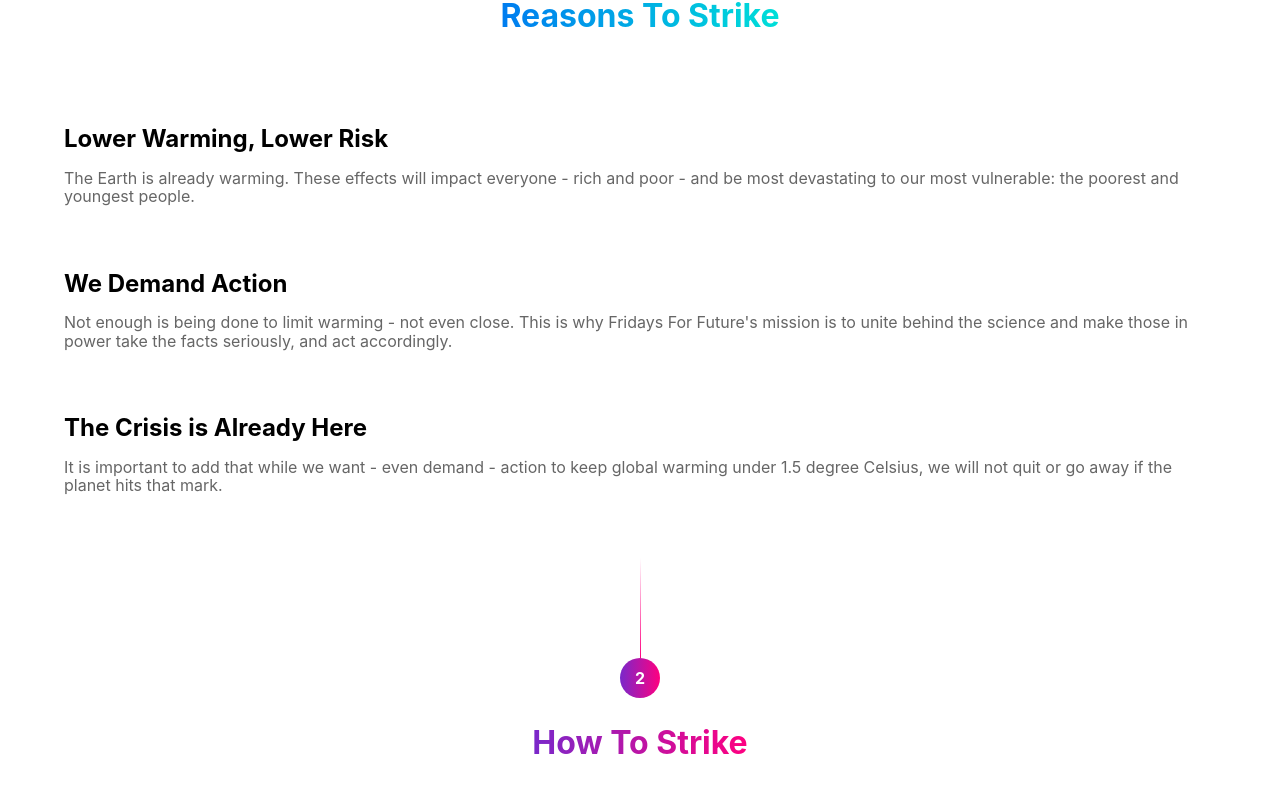
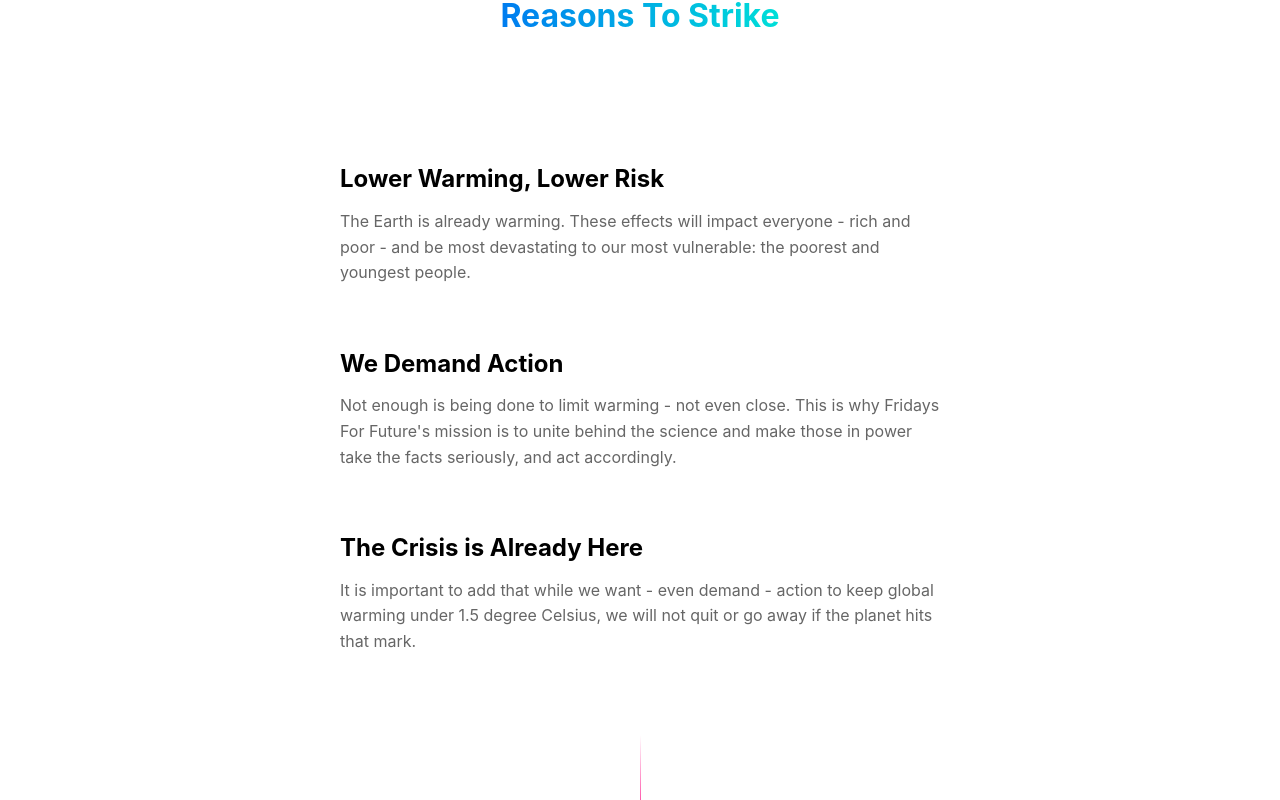
Before and after one commit to trif0lium/fff, a React (Vite) app in the folder react/: page / in a window 1280 px wide. Shown: the part 1040-1840 px from the top of the page. Built offline with nearby package versions, Linux system fonts and the light colour scheme.

Commit message:
feat(components/ReasonsToStrike): set maxWidth to 600px

```diff
--- a/react/src/components/ReasonsToStrike.tsx
+++ b/react/src/components/ReasonsToStrike.tsx
@@ -9,10 +9,13 @@ const Title = styled.h5`
 const Paragraph = styled.p`
   color: #666;
   font-weight: 400;
+  line-height: 1.6;
 `
 
 export const ReasonsToStrike = () => {
-  return (<>
+  return (
+  <div style={{ display: "flex", justifyContent: "center" }}>
+  <div style={{ maxWidth: "600px" }}>
     <div style={{ marginBottom: "64px" }}>
       <Title>Lower Warming, Lower Risk</Title>
       <Paragraph>The Earth is already warming. These effects will impact everyone - rich and poor - and be most devastating to our most vulnerable: the poorest and youngest people.</Paragraph>
@@ -25,5 +28,7 @@ export const ReasonsToStrike = () => {
       <Title>The Crisis is Already Here</Title>
       <Paragraph>It is important to add that while we want - even demand - action to keep global warming under 1.5 degree Celsius, we will not quit or go away if the planet hits that mark.</Paragraph>
     </div>
-  </>)
+  </div>
+  </div>
+  )
 }
```
